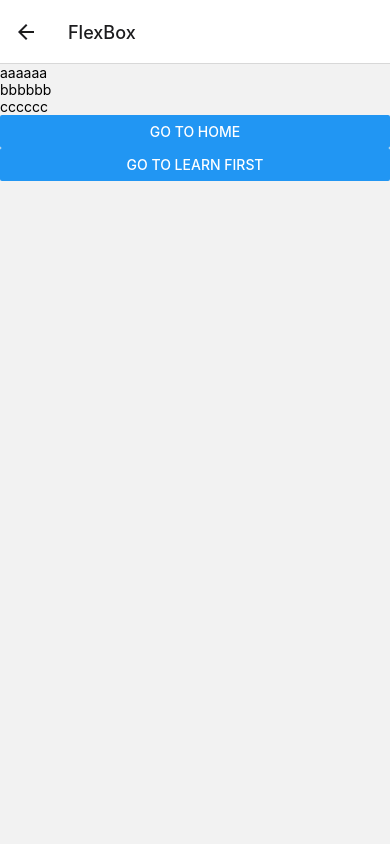
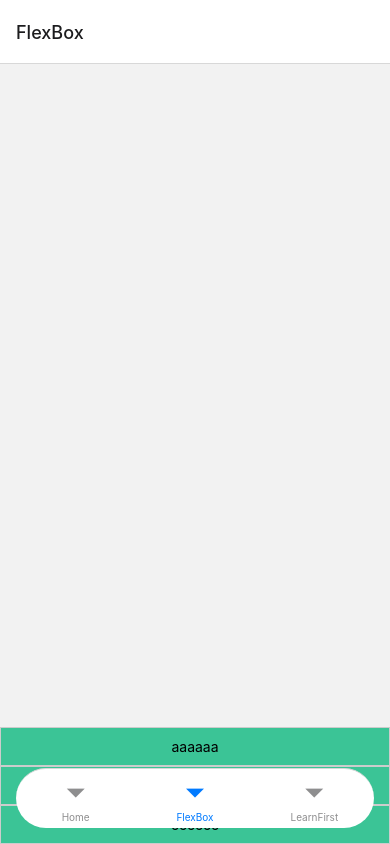
Before and after one commit to TuZit/first-native, a React Native app: screen /FlexBox in a window 390 px wide. Built offline with nearby package versions, Linux system fonts and the light colour scheme.

Commit message:
init bottom bar

```diff
--- a/App.tsx
+++ b/App.tsx
@@ -1,42 +1,50 @@
 import React from 'react';
-
 import { NavigationContainer } from '@react-navigation/native';
 import { createNativeStackNavigator } from '@react-navigation/native-stack';
+import { createBottomTabNavigator } from '@react-navigation/bottom-tabs';
 
 import FlexBox from '@/screens/FlexBox';
 import Home from '@/screens/Home';
 import LearnFirst from '@/screens/LearnFirst';
 
 const Stack = createNativeStackNavigator();
+const BottomBar = createBottomTabNavigator<any>();
 
-export type RootStackNavigateParamList = {
-  Home: undefined;
-  Detail: undefined;
+const BottomTabBar = () => {
+  return (
+    <BottomBar.Navigator
+      screenOptions={() => ({
+        tabBarStyle: {
+          height: 60,
+          position: 'absolute',
+          bottom: 16,
+          left: 16,
+          right: 16,
+          borderRadius: 30,
+        },
+        tabBarLabelStyle: {
+          marginBottom: 5,
+        },
+        tabBarIconStyle: {
+          marginTop: 5,
+        },
+      })}
+    >
+      <BottomBar.Screen name='Home' component={Home} />
+      <BottomBar.Screen name='FlexBox' component={FlexBox} />
+      <BottomBar.Screen name='LearnFirst' component={LearnFirst} />
+    </BottomBar.Navigator>
+  );
 };
 
 function App(): React.JSX.Element {
-  // const [listAnime, setListAnime] = useState();
-  // console.log(listAnime);
-
-  // const fetchListAnime = async () => {
-  //   try {
-  //     const fetchedData = await axios.get('https://api.jikan.moe/v4/top/anime');
-  //     return setListAnime(fetchedData.data.data);
-  //   } catch (error) {
-  //     console.log(error);
-  //   }
-  // };
-
-  // useEffect(() => {
-  //   fetchListAnime();
-  // }, []);
-
   return (
     <NavigationContainer>
-      <Stack.Navigator initialRouteName='Home'>
+      <Stack.Navigator initialRouteName='bottom-bar' screenOptions={{ headerShown: false }}>
         <Stack.Screen name='Home' component={Home} />
         <Stack.Screen name='FlexBox' component={FlexBox} />
         <Stack.Screen name='LearnFirst' component={LearnFirst} />
+        <Stack.Screen name='bottom-bar' component={BottomTabBar} />
       </Stack.Navigator>
     </NavigationContainer>
   );
--- a/package.json
+++ b/package.json
@@ -10,6 +10,7 @@
     "test": "jest"
   },
   "dependencies": {
+    "@react-navigation/bottom-tabs": "^6.5.12",
     "@react-navigation/native": "^6.1.10",
     "@react-navigation/native-stack": "^6.9.18",
     "axios": "^1.6.7",
--- a/src/screens/FlexBox/index.tsx
+++ b/src/screens/FlexBox/index.tsx
@@ -1,29 +1,32 @@
-import {useNavigation} from '@react-navigation/native';
 import React from 'react';
-import {Button, ScrollView, Text, View} from 'react-native';
+import { StyleSheet, Text, View } from 'react-native';
 
 const FlexBox = () => {
-  const navigation = useNavigation<any>();
-
   return (
-    <ScrollView>
-      <View>
-        <Text>aaaaaa</Text>
-        <Text>bbbbbb</Text>
-        <Text>cccccc</Text>
-      </View>
-      <View>
-        <Button
-          title="Go to Home"
-          onPress={() => navigation.navigate('Home')}
-        />
-        <Button
-          title="Go to Learn First"
-          onPress={() => navigation.navigate('LearnFirst')}
-        />
-      </View>
-    </ScrollView>
+    <View style={styles.container}>
+      <Text style={styles.box}>aaaaaa</Text>
+      <Text style={styles.box}>bbbbbb</Text>
+      <Text style={styles.box}>cccccc</Text>
+    </View>
   );
 };
 
+const styles = StyleSheet.create({
+  container: {
+    // Mặc định thì block luôn có flex theo chiều dọc từ trên xuống
+    // flex: 1 là để chỉ định chiếm hết màn hình
+    flex: 1,
+    // flexDirection: 'row',
+    // D.m vì là mặc định chia theo trục dọc nên lộn chiều với flex-box truyền thống CSS
+    justifyContent: 'flex-end',
+  },
+  box: {
+    padding: 10,
+    backgroundColor: '#3bc496',
+    textAlign: 'center',
+    borderWidth: 1,
+    borderColor: '#ccc',
+  },
+});
+
 export default FlexBox;
```
Also changed, not shown: src/navigation/index.tsx (added, +7 -0 lines), 1 other file (tests, documents, lock files or other folders).
